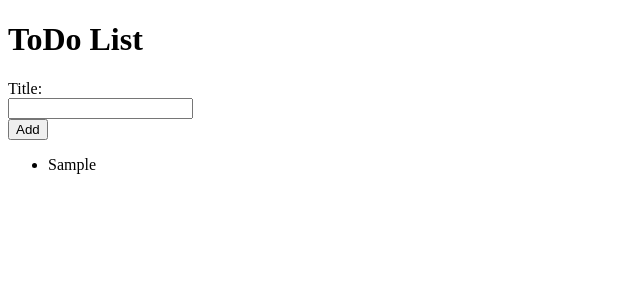
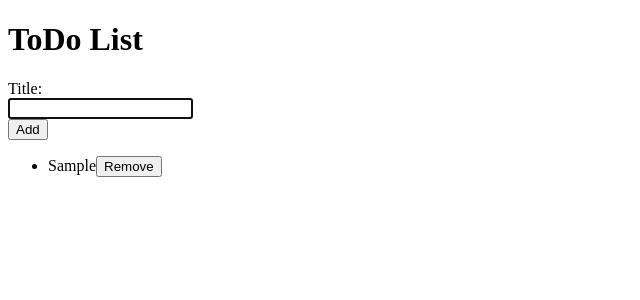
Before and after one commit to mynewyear/react-todo, a React (Create React App) app: page / in a window 1280 px wide. Both pictures are taken after typing "Sample" into the empty fields and a click on the button "Add". Shown: the top 300 px of the page, without its empty margins (0-640 px from the left). Built offline with nearby package versions, Linux system fonts and the light colour scheme.

Commit message:
Reusable Components, Imperative Reac. add remove button

```diff
--- a/src/AddTodoForm.js
+++ b/src/AddTodoForm.js
@@ -1,7 +1,12 @@
-import React, { useState } from "react";
+import React, { useState, useEffect, useRef } from "react";
 
 const AddTodoForm = ({ onAddTodo }) => { // accept onAddTodo as a prop
   const [todoTitle, setTodoTitle] = useState("");
+  const inputRef = useRef(null);
+
+  useEffect (() => {
+    inputRef.current.focus();
+  }, []);
 
   const handleAddTodo = (event) => {
     event.preventDefault(); // prevent the default behavior of the form submit
@@ -10,6 +15,7 @@
       id: Date.now() // This is a placeholder; (need better way to generate unique ID)
     });
     setTodoTitle("");
+    inputRef.current.focus(); //set focus for new todo
   };
 
   return (
@@ -18,6 +24,7 @@
         <label htmlFor="todoTitle">Title:</label>
         <br />
         <input
+          ref={inputRef}
           type="text"
           id="todoTitle"
           name="title"
--- a/src/App.js
+++ b/src/App.js
@@ -14,7 +14,6 @@
     }, [todoList]);
 
     return [todoList, setTodoList]
-
 }
 
 function App() {
@@ -25,11 +24,16 @@
 
   const [todoList, setTodoList] = useSemiPersistentState();
 
+  const removeTodo = (id) => {
+    const updateList = todoList.filter((todo) => todo.id !== id);
+    setTodoList(updateList);
+  };
+
   return (
     <>
       <h1>ToDo List</h1>
       <AddTodoForm onAddTodo={addTodo} />
-      <TodoList todoList={todoList} />
+      <TodoList todoList={todoList} onRemoveTodo={removeTodo}/>
     </>
   );
 }
--- a/src/TodoList.js
+++ b/src/TodoList.js
@@ -1,12 +1,18 @@
 import React from "react";
 import TodoListItem from "./TodoListItem";
 
-function TodoList({ todoList }) {
+function TodoList({ todoList , onRemoveTodo}) {
   return (
     <>
       <ul>
         {todoList.map((todo) => (
-          <TodoListItem key={todo.id} todo={todo} />
+          //<TodoListItem key={todo.id} todo={todo} />
+          <TodoListItem
+              key={todo.id}
+              todo={todo.title}
+              id={todo.id}
+              onRemoveTodo={onRemoveTodo}
+            />
         ))}
       </ul>
     </>
--- a/src/TodoListItem.js
+++ b/src/TodoListItem.js
@@ -1,11 +1,16 @@
 import React from "react";
 
-const TodoListItem = ({ todo }) => { // Destructuring todo directly in the function parameters
-  if (!todo.title) {
+const TodoListItem = ({ id, todo, onRemoveTodo }) => {
+  if (!todo) { // Check if todo exist
     return <li>Error: Todo item is missing or incomplete.</li>;
   }
   return (
-    <li>{todo.title}</li>
+    <>
+      <li key={id}>
+        {todo}
+        <button type="button" onClick={() => onRemoveTodo(id)}>Remove</button>
+      </li>
+    </>
   );
 };
 
--- a/src/index.js
+++ b/src/index.js
@@ -1,5 +1,4 @@
 import React from "react";
-//import ReactDOM from "react-dom";
 import App from "./App";
 import { createRoot } from 'react-dom/client';
 
```
Also changed, not shown: src/InputWithLabel.js (added, +26 -0 lines).
